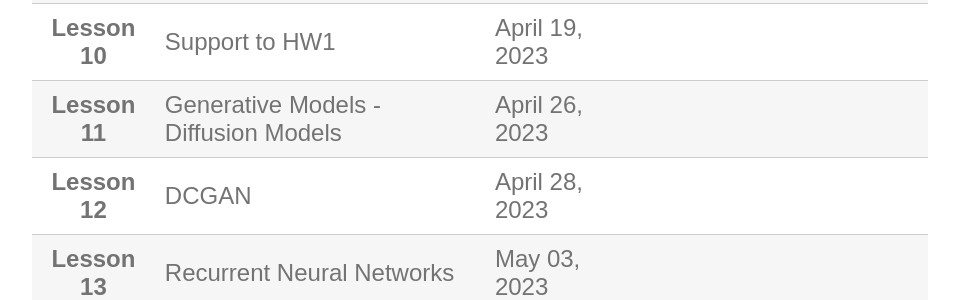
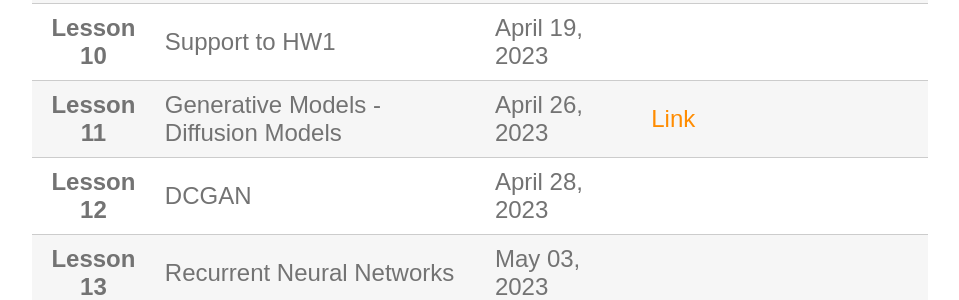
Before and after one commit to perceivelab/knowledge-discovery-course, a Jekyll site: the page built from lezioni.md, in a window 1280 px wide. Shown: the part 1140-1440 px from the top of the page, without its empty margins (160-1119 px from the left). Built offline with Jekyll 4.4.1, drawn with Linux system fonts in a browser that asks for light colours; our own code applies the rules of GitHub Pages for plain Markdown files.

Commit message:
Update lezioni.md

```diff
--- a/lezioni.md
+++ b/lezioni.md
@@ -15,7 +15,7 @@
 | **Lesson 8**      | CAPTUM                                            | April 05, 2023                 |    | [Link](https://colab.research.google.com/drive/16LqS432F3yTm7q1oW0-qD9xPZQdlB81C) |
 | **Lesson 9**      | Generative Models - VAE and GANs                        | April 19, 2023                 | [Link](https://drive.google.com/file/d/10MrcuOLBeABeHTS7ZVEev04pVJKly_LT/view?usp=sharing)   | |
 | **Lesson 10**      | Support to HW1                                    | April 19, 2023                 |    | |
-| **Lesson 11**     | Generative Models - Diffusion Models                        | April 26, 2023                 |    | |
+| **Lesson 11**     | Generative Models - Diffusion Models                        | April 26, 2023                 | [Link](https://drive.google.com/file/d/1R7m8K7xtVwiVrkj7NQg3UZWQ0fxaj0Si/view?usp=sharing)   | |
 | **Lesson 12**     | DCGAN                                             | April 28, 2023                 |    | |
 | **Lesson 13**     | Recurrent Neural Networks                         | May 03, 2023                   |    | |
 | **Lesson 14**     | Speech Generation through RNN                     | May 05, 2023                   |    | |
```
